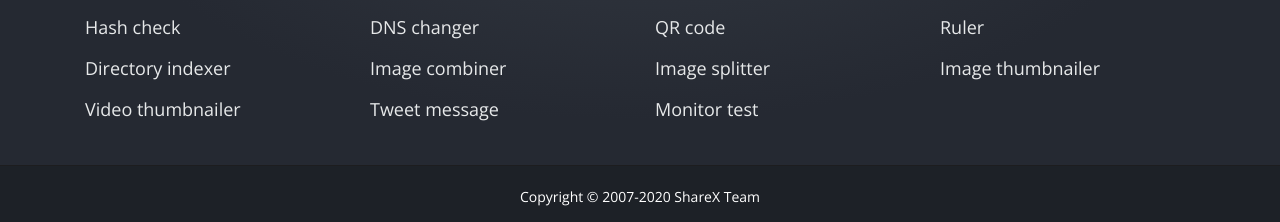
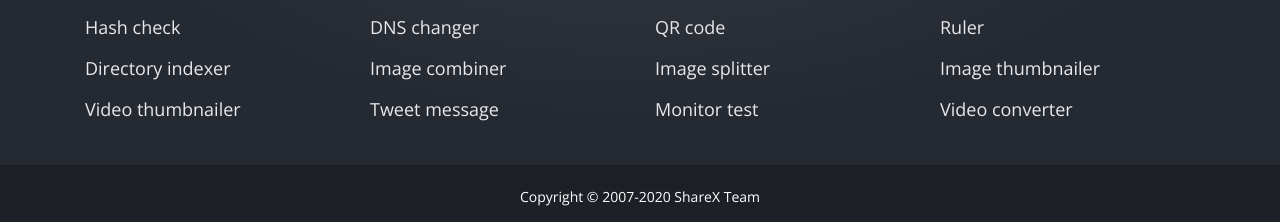
Before and after one commit to ShareX/sharex.github.io, a Jekyll site: the page built from index.html, in a window 1280 px wide and 900 px high, scrolled down 3640 px. Shown: the part 675-897 px from the top of the window. Built offline with Jekyll 4.4.1, drawn with Linux system fonts in a browser that asks for light colours; comment, search, counter and statistics services are not loaded.

Commit message:
Update index.html

```diff
--- a/index.html
+++ b/index.html
@@ -264,6 +264,7 @@ layout: default
             <div class="col-sm-3">Video thumbnailer</div>
             <div class="col-sm-3">Tweet message</div>
             <div class="col-sm-3">Monitor test</div>
+            <div class="col-sm-3">Video converter</div>
         </div>
     </div>
 </div>
```
